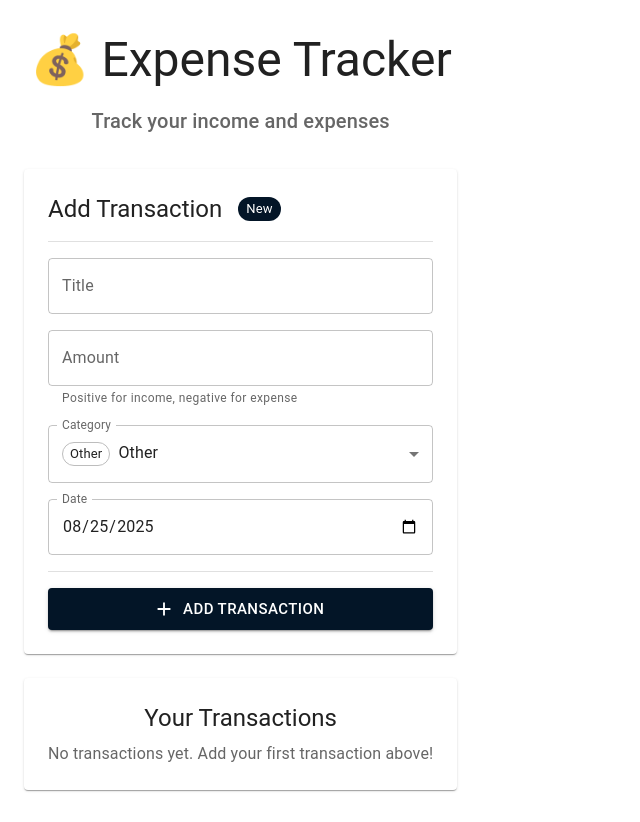
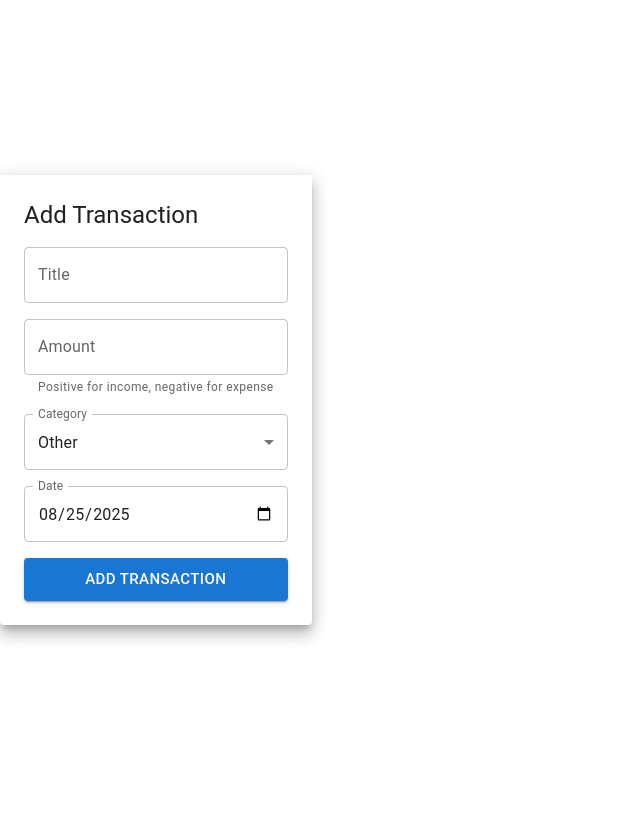
Before and after one commit to inv-nithin007/react-redux, a React (Vite) app in the folder my-app/: page / in a window 1280 px wide. Shown: the whole page, without its empty margins (0-640 px from the left). After the commit the page ends 800 px from the top, so only its background shows below. Built offline with nearby package versions, Linux system fonts and the light colour scheme.

Commit message:
feat:updated

```diff
--- a/my-app/src/App.jsx
+++ b/my-app/src/App.jsx
@@ -1,7 +1,11 @@
-import Layout from './components/Layout'
+import AddTransaction from './components/AddTransaction'
 
 function App() {
-  return <Layout />
+  return (
+    <div>
+      <AddTransaction />
+    </div>
+  )
 }
 
 export default App
--- a/my-app/src/components/AddTransaction.jsx
+++ b/my-app/src/components/AddTransaction.jsx
@@ -8,19 +8,12 @@ import {
   Typography,
   Box,
   Paper,
-  Alert,
-  Select,
-  MenuItem,
-  FormControl,
-  InputLabel,
-  Chip,
-  Divider
+  Alert
 } from '@mui/material'
-import { Add } from '@mui/icons-material'
 
 function AddTransaction() {
   const dispatch = useDispatch()
-  const [alert, setAlert] = useState({ show: false, message: '', severity: 'success' })
+  const [message, setMessage] = useState('')
 
   const { control, handleSubmit, reset, formState: { errors } } = useForm({
     defaultValues: {
@@ -48,32 +41,24 @@ function AddTransaction() {
       date: new Date().toISOString().split('T')[0]
     })
 
-    setAlert({ show: true, message: 'Transaction added!', severity: 'success' })
-    setTimeout(() => setAlert({ show: false, message: '', severity: 'success' }), 3000)
+    setMessage('Transaction added successfully!')
+    setTimeout(() => setMessage(''), 3000)
   }
 
   return (
-    <Paper sx={{ p: 3, mb: 3 }}>
-      <Box display="flex" alignItems="center" gap={2} mb={2}>
-        <Typography variant="h5">
-          Add Transaction
-        </Typography>
-        <Chip
-          label="New"
-          color="primary"
-          size="small"
-        />
-      </Box>
+    <Box sx={{maxWidth:400,mx:'auto',width:'100%'}}>
+    <Paper elevation={10} sx={{ p: 3 }}>
+      <Typography variant="h5" gutterBottom>
+        Add Transaction
+      </Typography>
 
-      <Divider sx={{ mb: 2 }} />
-
-      {alert.show && (
-        <Alert severity={alert.severity} sx={{ mb: 2 }}>
-          {alert.message}
+      {message && (
+        <Alert severity="success" sx={{ mt: 2 }}>
+          {message}
         </Alert>
       )}
 
-      <Box component="form" onSubmit={handleSubmit(onSubmit)} sx={{ display: 'flex', flexDirection: 'column', gap: 2 }}>
+      <Box component="form" onSubmit={handleSubmit(onSubmit)} sx={{ mt: 2, display: 'flex', flexDirection: 'column', gap: 2 }}>
         <Controller
           name="title"
           control={control}
@@ -114,22 +99,18 @@ function AddTransaction() {
           name="category"
           control={control}
           render={({ field }) => (
-            <FormControl fullWidth>
-              <InputLabel>Category</InputLabel>
-              <Select {...field} label="Category">
-                {categories.map(category => (
-                  <MenuItem key={category} value={category}>
-                    <Chip
-                      label={category}
-                      size="small"
-                      variant="outlined"
-                      sx={{ mr: 1 }}
-                    />
-                    {category}
-                  </MenuItem>
-                ))}
-              </Select>
-            </FormControl>
+            <TextField
+              {...field}
+              select
+              label="Category"
+              fullWidth
+            >
+              {categories.map(category => (
+                <option key={category} value={category}>
+                  {category}
+                </option>
+              ))}
+            </TextField>
           )}
         />
 
@@ -147,18 +128,17 @@ function AddTransaction() {
           )}
         />
 
-        <Divider />
-
         <Button
           type="submit"
           variant="contained"
-          startIcon={<Add />}
           size="large"
+          fullWidth
         >
           Add Transaction
         </Button>
       </Box>
     </Paper>
+    </Box>
   )
 }
 
--- a/my-app/src/components/Layout.jsx
+++ /dev/null
@@ -1,36 +0,0 @@
-import { Container, Typography, Box, CssBaseline } from '@mui/material'
-import { createTheme, ThemeProvider } from '@mui/material/styles'
-import AddTransaction from './AddTransaction'
-import TransactionList from './TransactionList'
-
-const theme = createTheme({
-  palette: {
-    mode: 'light',
-    primary: {
-      main: '#031527ff',
-    },
-  },
-})
-
-function Layout() {
-  return (
-    <ThemeProvider theme={theme}>
-      <CssBaseline />
-      <Container maxWidth="md" sx={{ py: 4 }}>
-        <Box textAlign="center" mb={4}>
-          <Typography variant="h3" component="h1" gutterBottom>
-            💰 Expense Tracker
-          </Typography>
-          <Typography variant="h6" color="text.secondary">
-            Track your income and expenses
-          </Typography>
-        </Box>
-
-        <AddTransaction />
-        <TransactionList />
-      </Container>
-    </ThemeProvider>
-  )
-}
-
-export default Layout
--- a/my-app/src/components/TransactionList.jsx
+++ /dev/null
@@ -1,111 +0,0 @@
-import { useSelector, useDispatch } from 'react-redux'
-import { deleteTransaction } from '../store/transactionSlice'
-import {
-  List,
-  ListItem,
-  ListItemIcon,
-  ListItemText,
-  Typography,
-  Box,
-  Paper,
-  Chip,
-  Divider,
-  IconButton
-} from '@mui/material'
-import { TrendingUp, TrendingDown, Delete } from '@mui/icons-material'
-
-function TransactionList() {
-  const transactions = useSelector((state) => state.transactions.transactions)
-  const dispatch = useDispatch()
-
-  if (transactions.length === 0) {
-    return (
-      <Paper sx={{ p: 3, textAlign: 'center' }}>
-        <Typography variant="h5" gutterBottom>
-          Your Transactions
-        </Typography>
-        <Typography variant="body1" color="text.secondary">
-          No transactions yet. Add your first transaction above!
-        </Typography>
-      </Paper>
-    )
-  }
-
-  return (
-    <Paper>
-      <Box sx={{ p: 3, pb: 1 }}>
-        <Typography variant="h5" gutterBottom>
-          Your Transactions
-        </Typography>
-        <Chip
-          label={`${transactions.length} transactions`}
-          color="primary"
-          variant="outlined"
-          size="small"
-        />
-      </Box>
-
-      <List>
-        {transactions.map((transaction, index) => (
-          <Box key={transaction.id}>
-            <ListItem>
-              <ListItemIcon>
-                {transaction.amount > 0 ?
-                  <TrendingUp color="success" /> :
-                  <TrendingDown color="error" />
-                }
-              </ListItemIcon>
-
-              <ListItemText
-                primary={
-                  <Box display="flex" justifyContent="space-between" alignItems="center">
-                    <Typography variant="h6">
-                      {transaction.title}
-                    </Typography>
-                    <Typography
-                      variant="h6"
-                      color={transaction.amount > 0 ? 'success.main' : 'error.main'}
-                      fontWeight="bold"
-                    >
-                      ${Math.abs(transaction.amount).toFixed(2)}
-                    </Typography>
-                  </Box>
-                }
-                secondary={
-                  <>
-                    <Box display="flex" justifyContent="space-between" alignItems="center" mt={1}>
-                      <Chip
-                        label={transaction.category}
-                        size="small"
-                        color={transaction.amount > 0 ? 'success' : 'error'}
-                        variant="outlined"
-                      />
-                      <Typography variant="body2" color="text.secondary">
-                        {new Date(transaction.date).toLocaleDateString()}
-                      </Typography>
-                    </Box>
-                    <Typography variant="caption" color="text.disabled" sx={{ mt: 0.5 }}>
-                      ID: {transaction.id.substring(0, 8)}...
-                    </Typography>
-                  </>
-                }
-              />
-
-              <IconButton
-                onClick={() => dispatch(deleteTransaction(transaction.id))}
-                color="error"
-                size="small"
-              >
-                <Delete />
-              </IconButton>
-            </ListItem>
-
-            {index < transactions.length - 1 && <Divider variant="inset" component="li" />}
-          </Box>
-        ))}
-      </List>
-    </Paper>
-  )
-}
-
-export default TransactionList
--- a/my-app/src/main.jsx
+++ b/my-app/src/main.jsx
@@ -1,17 +1,14 @@
 import { StrictMode } from 'react'
 import { createRoot } from 'react-dom/client'
 import { Provider } from 'react-redux'
-import { PersistGate } from 'redux-persist/integration/react'
-import { store, persistor } from './store'
+import { store } from './store'
 import './index.css'
 import App from './App.jsx'
 
 createRoot(document.getElementById('root')).render(
   <StrictMode>
     <Provider store={store}>
-      <PersistGate loading={<div>Loading...</div>} persistor={persistor}>
-        <App />
-      </PersistGate>
+      <App />
     </Provider>
   </StrictMode>,
 )
--- a/my-app/src/store/index.js
+++ b/my-app/src/store/index.js
@@ -1,31 +1,11 @@
 import { configureStore } from '@reduxjs/toolkit'
-import { persistStore, persistReducer } from 'redux-persist'
-import storage from 'redux-persist/lib/storage'
 import transactionSlice from './transactionSlice'
-
-// Configuration for redux-persist
-const persistConfig = {
-  key: 'expense-tracker',
-  storage,
-}
-
-// Create persisted reducer
-const persistedReducer = persistReducer(persistConfig, transactionSlice)
 
 // Create the Redux store
 export const store = configureStore({
   reducer: {
-    transactions: persistedReducer,
+    transactions: transactionSlice,
   },
-  middleware: (getDefaultMiddleware) =>
-    getDefaultMiddleware({
-      serializableCheck: {
-        ignoredActions: ['persist/PERSIST', 'persist/REHYDRATE'],
-      },
-    }),
 })
 
-// Create persistor
-export const persistor = persistStore(store)
-
 export default store
--- a/my-app/src/store/transactionSlice.js
+++ b/my-app/src/store/transactionSlice.js
@@ -1,45 +1,26 @@
 import { createSlice } from '@reduxjs/toolkit'
 import { v4 as uuidv4 } from 'uuid'
 
-
 const initialState = {
-  transactions: [],
-  filters: {
-    category: 'All',
-    dateFrom: '',
-    dateTo: ''
-  }
+  transactions: []
 }
 
 const transactionSlice = createSlice({
   name: 'transactions',
   initialState,
   reducers: {
-
     addTransaction: (state, action) => {
       const newTransaction = {
         id: uuidv4(),
         title: action.payload.title,
         amount: action.payload.amount,
         category: action.payload.category,
-        date: action.payload.date,
-        createdAt: new Date().toISOString()
+        date: action.payload.date
       }
       state.transactions.push(newTransaction)
-    },
-
-    deleteTransaction: (state, action) => {
-      state.transactions = state.transactions.filter(
-        transaction => transaction.id !== action.payload
-      )
-    },
-
-
-    setFilter: (state, action) => {
-      state.filters = { ...state.filters, ...action.payload }
     }
   }
 })
-export const { addTransaction, deleteTransaction, setFilter } = transactionSlice.actions
 
+export const { addTransaction } = transactionSlice.actions
 export default transactionSlice.reducer
```
